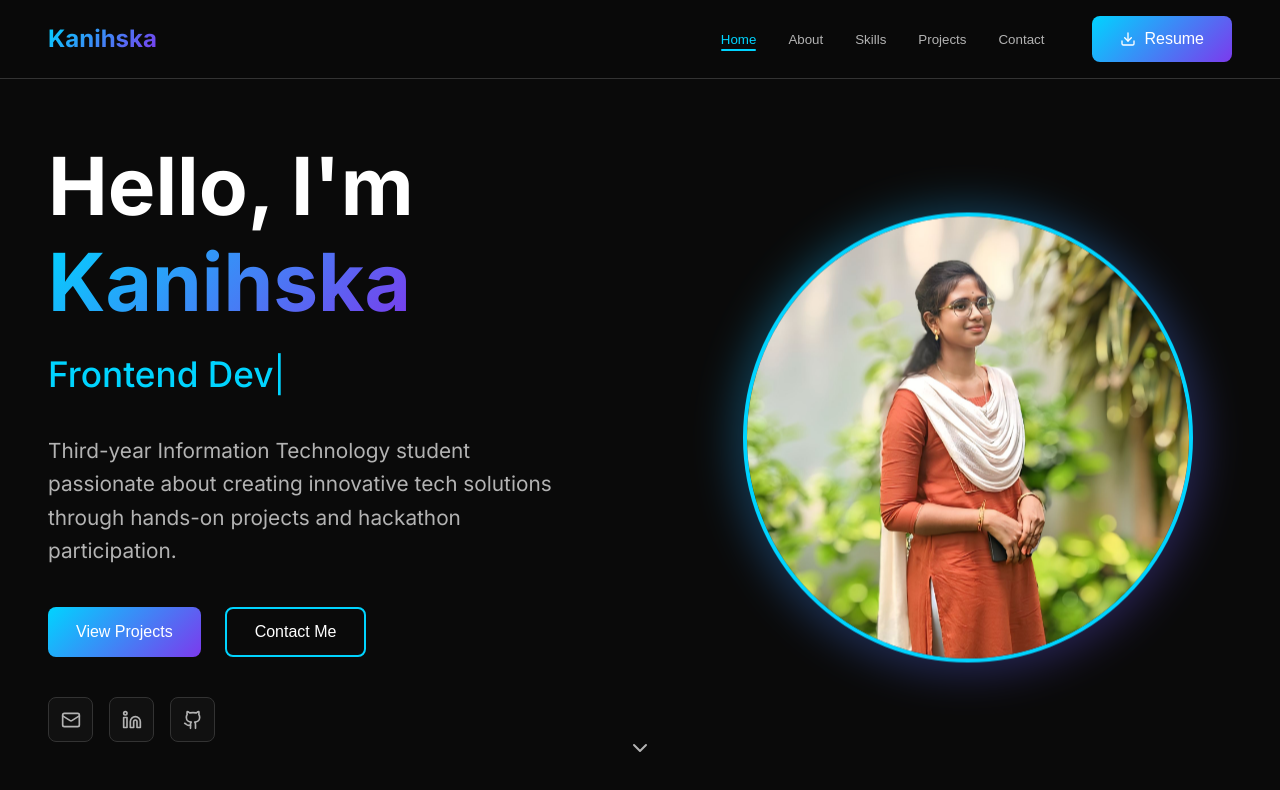
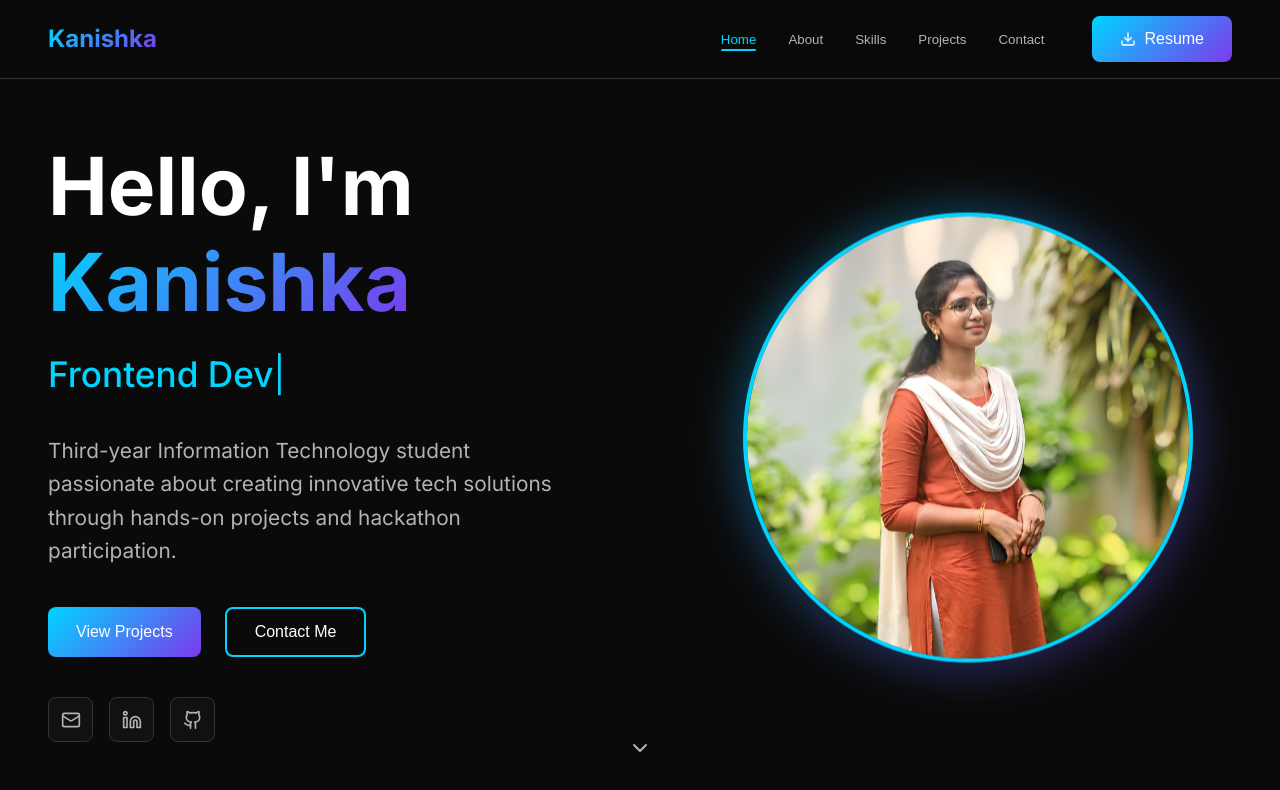
Before and after one commit to kani2905/portfolio, a React (Vite) app: page / in a window 1280 px wide. Shown: the top 790 px of the page. Built offline with nearby package versions, Linux system fonts and the light colour scheme.

Commit message:
fix: corrected name spelling from Kanihska to Kanishka

```diff
--- a/index.html
+++ b/index.html
@@ -4,7 +4,7 @@
     <meta charset="UTF-8" />
 
     <meta name="viewport" content="width=device-width, initial-scale=1.0" />
-    <title>Kanihska - IT Developer & Problem Solver</title>
+    <title>Kanishka - IT Developer & Problem Solver</title>
     <link rel="preconnect" href="https://fonts.googleapis.com">
     <link rel="preconnect" href="https://fonts.gstatic.com" crossorigin>
     <link href="https://fonts.googleapis.com/css2?family=Inter:wght@300;400;500;600;700&display=swap" rel="stylesheet">
--- a/src/components/Header.jsx
+++ b/src/components/Header.jsx
@@ -35,7 +35,7 @@ const Header = ({ activeSection }) => {
       <div className="container">
         <div className="header-content">
           <div className="logo">
-            <span className="logo-text">Kanihska</span>
+            <span className="logo-text">Kanishka</span>
           </div>
 
           <nav className={`nav ${isMenuOpen ? 'nav-open' : ''}`}>
--- a/src/components/Hero.jsx
+++ b/src/components/Hero.jsx
@@ -58,7 +58,7 @@ const Hero = () => {
         <div className="hero-content">
           <div className="hero-text animate-fadeInLeft">
             <h1 className="hero-title">
-              Hello, I'm <span className="name-highlight">Kanihska</span>
+              Hello, I'm <span className="name-highlight">Kanishka</span>
             </h1>
             <div className="hero-subtitle">
               <span className="typing-text">{text}</span>
```
